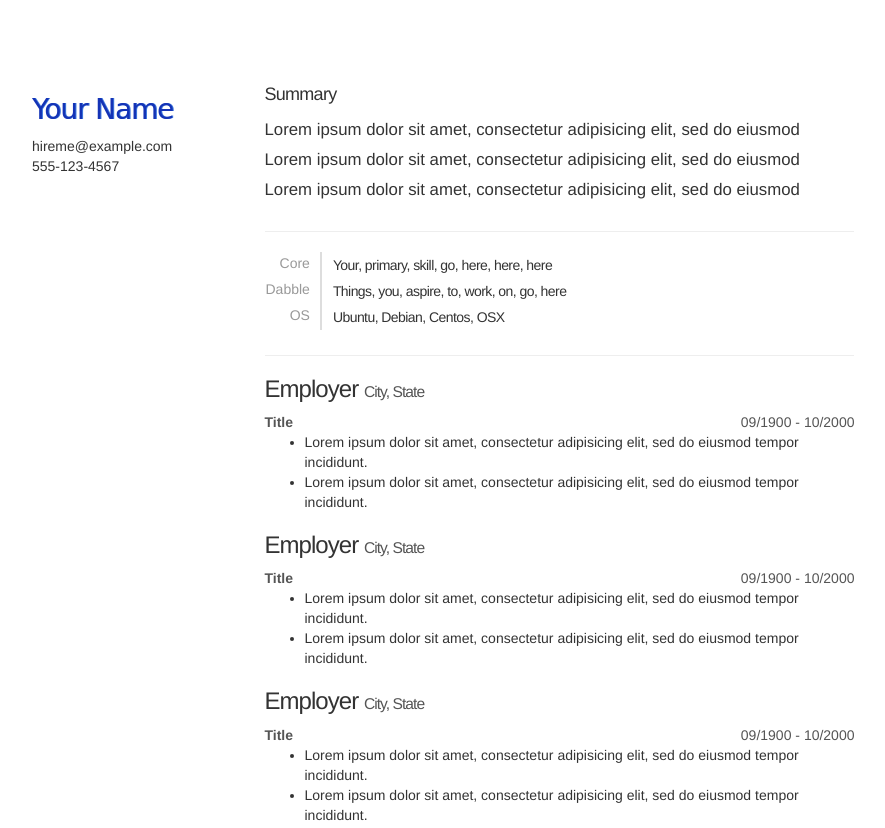
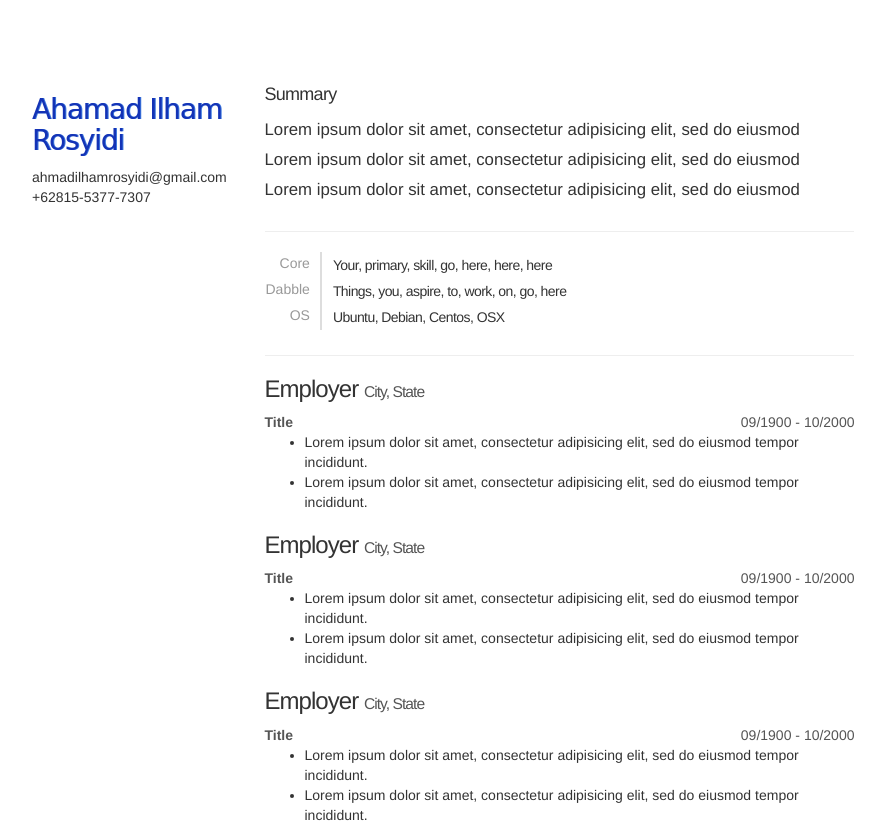
Before and after one commit to ahmadilhamrosyidi/ahmadilhamrosyidi.github.io, a plain HTML site: page index.html in a window 1280 px wide. Shown: the top 828 px of the page, without its empty margins (158-1043 px from the left). Drawn offline with Linux system fonts and the light colour scheme; a web font is replaced by a local one.

Commit message:
Update index.html

```diff
--- a/index.html
+++ b/index.html
@@ -7,7 +7,7 @@
     <meta name="viewport" content="width=device-width, initial-scale=1">
 
     <title>Hire <Your Name Here></title>
-    <meta name="description" content="Hire  <Your Name Here>">
+    <meta name="description" content="Hi di sini <Ahamad Ilham Rosyidi>">
     <meta name="author" content=" <Your Name Here>">
 
     <link href="bootstrap.css" rel='stylesheet' type='text/css' media='screen,print' />
@@ -27,10 +27,10 @@
 			<div class="row" id="resume">
 
 				<div class="col-sm-3" id="logo">
-					<h1>Your Name</h1>
+					<h1>Ahamad Ilham Rosyidi</h1>
 					<div>
-						<div>hireme@example.com</div>
-						<div>555-123-4567</div>
+						<div>ahmadilhamrosyidi@gmail.com</div>
+						<div>+62815-5377-7307</div>
 					</div>
 				</div>
 
```
